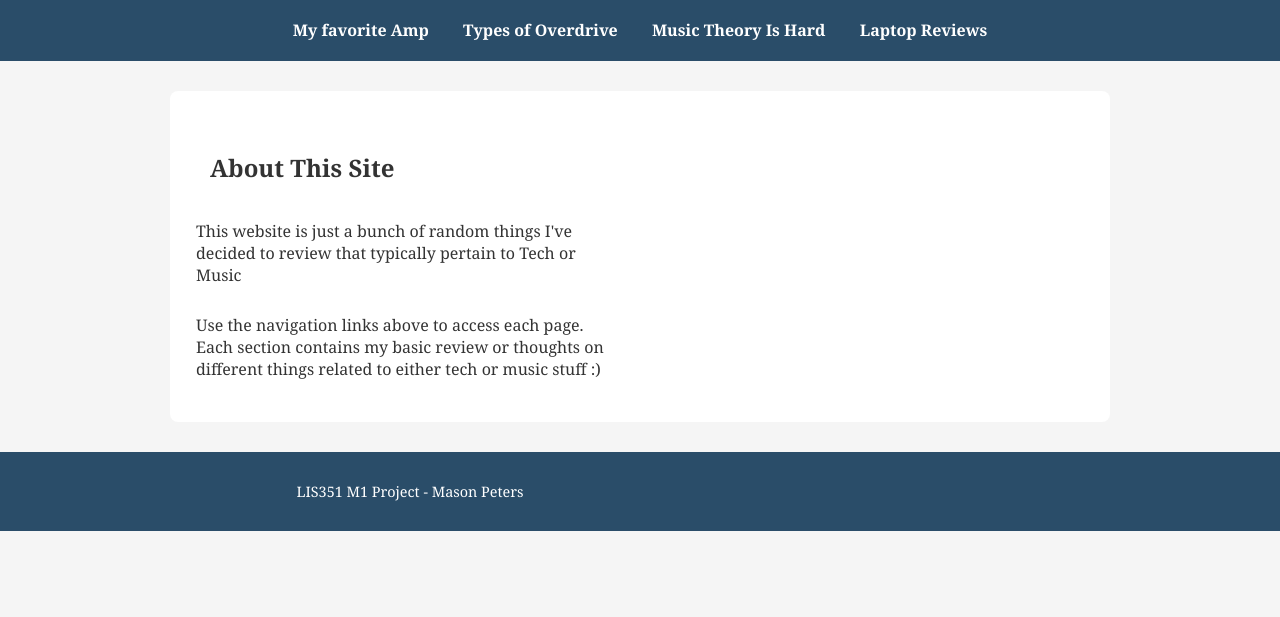
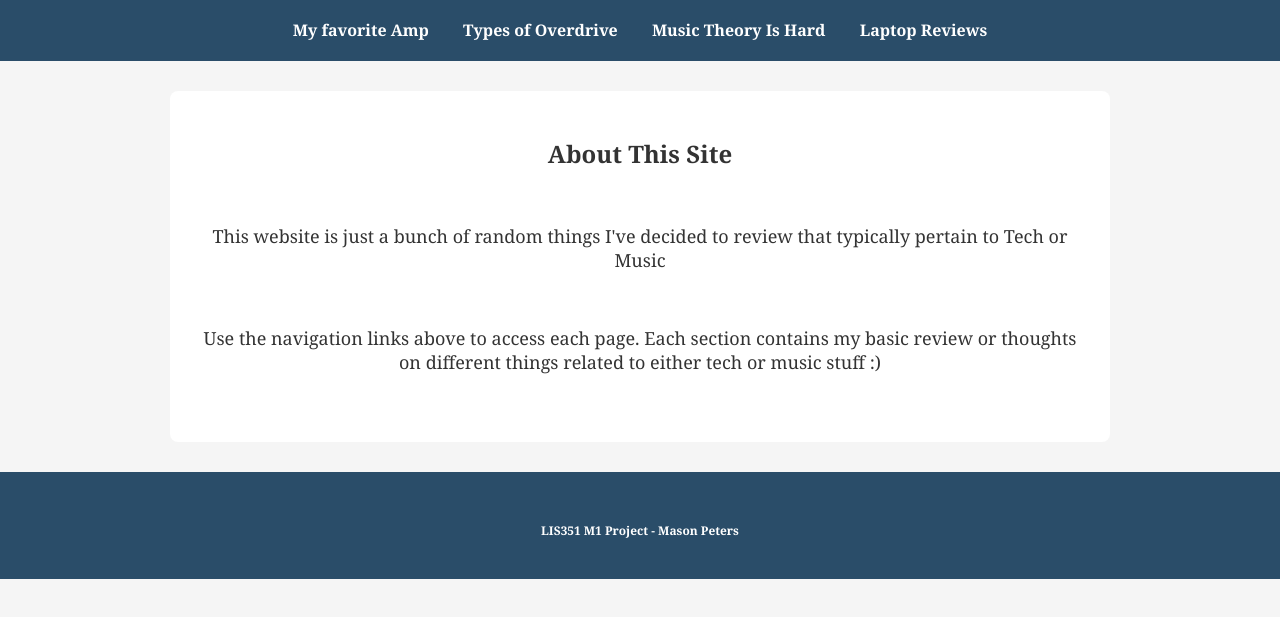
Before and after one commit to mjpeters24/mjpeters24.github.io, a plain HTML site: page index.html in a window 1280 px wide. Shown: the part 87-704 px from the top of the page. Drawn offline with Linux system fonts and the light colour scheme.

Commit message:
This is the actual final commit

```diff
--- a/index.html
+++ b/index.html
@@ -20,19 +20,19 @@
   </header>
 
   <main>
-    <h2>About This Site</h2>
-    <p>
+    <h2 class = "two" >About This Site</h2>
+    <h6 class = "two">
       This website is just a bunch of random things I've decided to review that typically pertain to Tech or Music
-    </p>
+    </h6>
 
-    <p>
+    <h6 class = "two">
       Use the navigation links above to access each page.
       Each section contains my basic review or thoughts on different things related to either tech or music stuff :)
-    </p>
+    </h6>
   </main>
 
   <footer>
-    <p>LIS351 M1 Project - Mason Peters</p>
+    <h5>LIS351 M1 Project - Mason Peters</h5>
   </footer>
 </body>
 </html>
--- a/stylesheet.css
+++ b/stylesheet.css
@@ -19,6 +19,18 @@ a.one  {
   font-weight: bold;
 }
 
+
+.column {
+  float: left;
+  width: 50%;
+}
+
+.row:after {
+  content: "";
+  display: table;
+  clear: both;
+}
+
 h2, h5 {
   padding: 20px 20px 10px;
 }
@@ -26,11 +38,20 @@ h3, h4 {
   font-weight: bold;
   padding: 20px;
 }
+.two {
+  padding: 6px;
+  text-align: center;
 
+}
+h6 {
+  font-weight:lighter;
+  font-size:large;
+}
 p {
   padding: 6px;
   margin-right: 460px;
 }
+
 nav ul {
   list-style-type: none;
   margin: 0;
```
Also changed, not shown: Favorite Amp Page.html (+1 -1 lines), Laptops.html (+1 -1 lines), MusicTheo.html (+1 -1 lines), OverdriveTypeInfo.html (+1 -1 lines).
